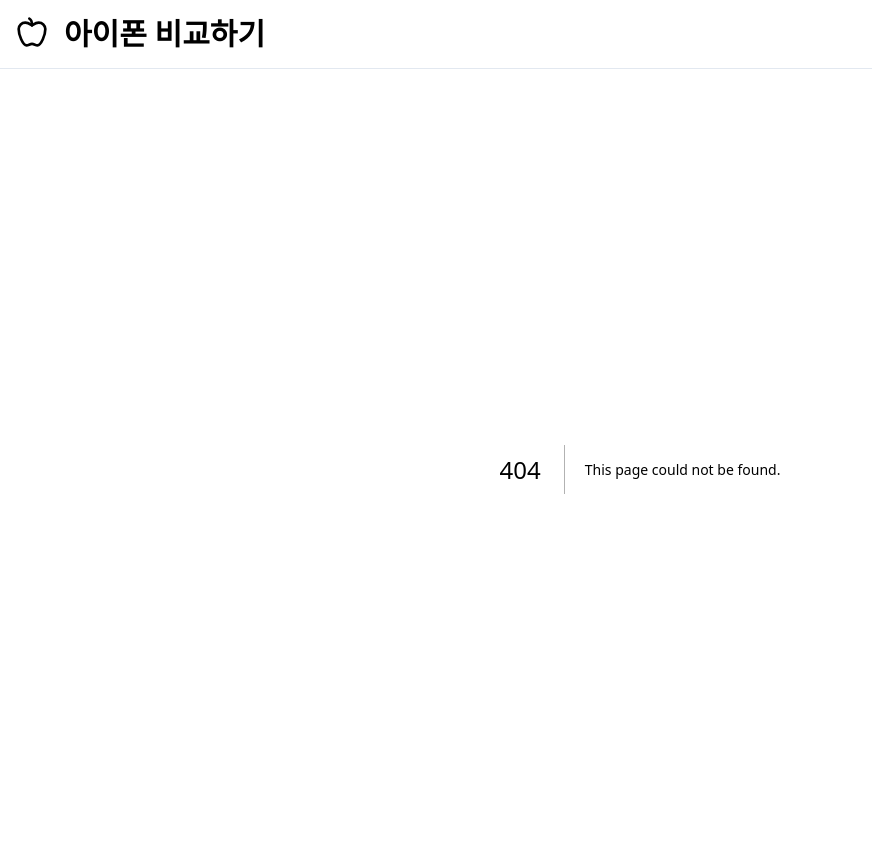
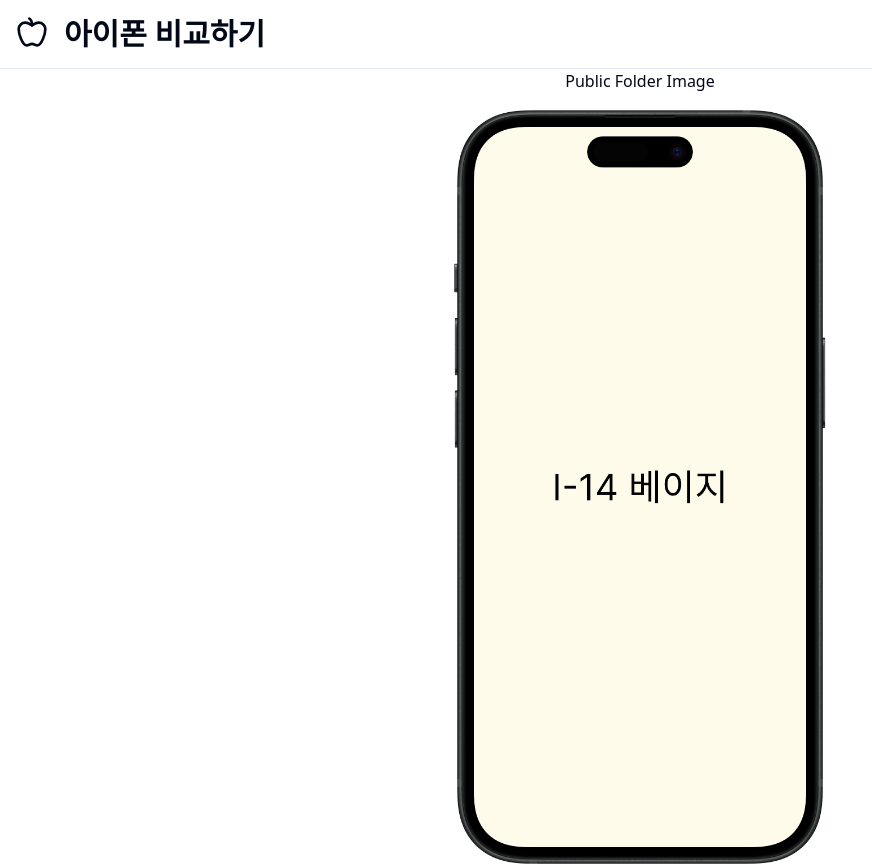
Before and after one commit to toy-crane/fastcampus-optimize-performance, a Next.js app in the folder apps/compare-phones/: page /public-import in a window 1280 px wide. Before the commit this address had no page. Shown: the top 866 px of the page, without its empty margins (0-872 px from the left). Built offline with nearby package versions, Linux system fonts and the light colour scheme.

Commit message:
feat:CH06_01. Image 컴포넌트의 동작 원리 이해하기

```diff
--- /dev/null
+++ b/apps/compare-phones/app/external-import/page.tsx
@@ -0,0 +1,15 @@
+import Image from "next/image";
+
+export default function Page() {
+  return (
+    <div className="flex flex-col items-center">
+      <h2>External Image</h2>
+      <Image
+        src="https://picsum.photos/400/300"
+        alt="Random image from Lorem Picsum"
+        width={400}
+        height={300}
+      />
+    </div>
+  );
+}
--- /dev/null
+++ b/apps/compare-phones/app/public-import/page.tsx
@@ -0,0 +1,15 @@
+import Image from "next/image";
+
+export default function Page() {
+  return (
+    <div className="flex flex-col items-center">
+      <h2>Public Folder Image</h2>
+      <Image
+        src="/phones/i14-beige.png"
+        alt="Image from public folder"
+        width={400}
+        height={300}
+      />
+    </div>
+  );
+}
--- /dev/null
+++ b/apps/compare-phones/app/static-import/page.tsx
@@ -0,0 +1,11 @@
+import Image from "next/image";
+import localImage from "../../public/phones/i14-black.png";
+
+export default function Page() {
+  return (
+    <div className="flex flex-col items-center">
+      <h2>Static Image Import</h2>
+      <Image src={localImage} alt="Locally imported image" />
+    </div>
+  );
+}
--- a/apps/compare-phones/next.config.js
+++ b/apps/compare-phones/next.config.js
@@ -1,4 +1,15 @@
 /** @type {import('next').NextConfig} */
-const nextConfig = {};
+const nextConfig = {
+  images: {
+    remotePatterns: [
+      {
+        protocol: "https",
+        hostname: "picsum.photos",
+        port: "",
+        pathname: "/**",
+      },
+    ],
+  },
+};
 
 module.exports = nextConfig;
```
